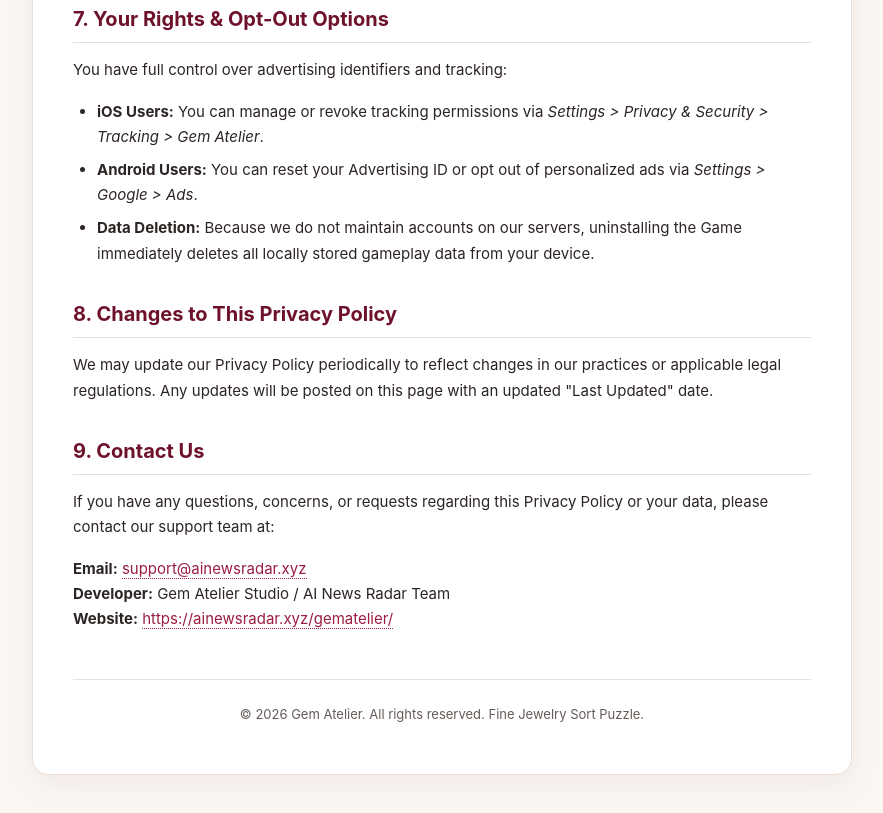
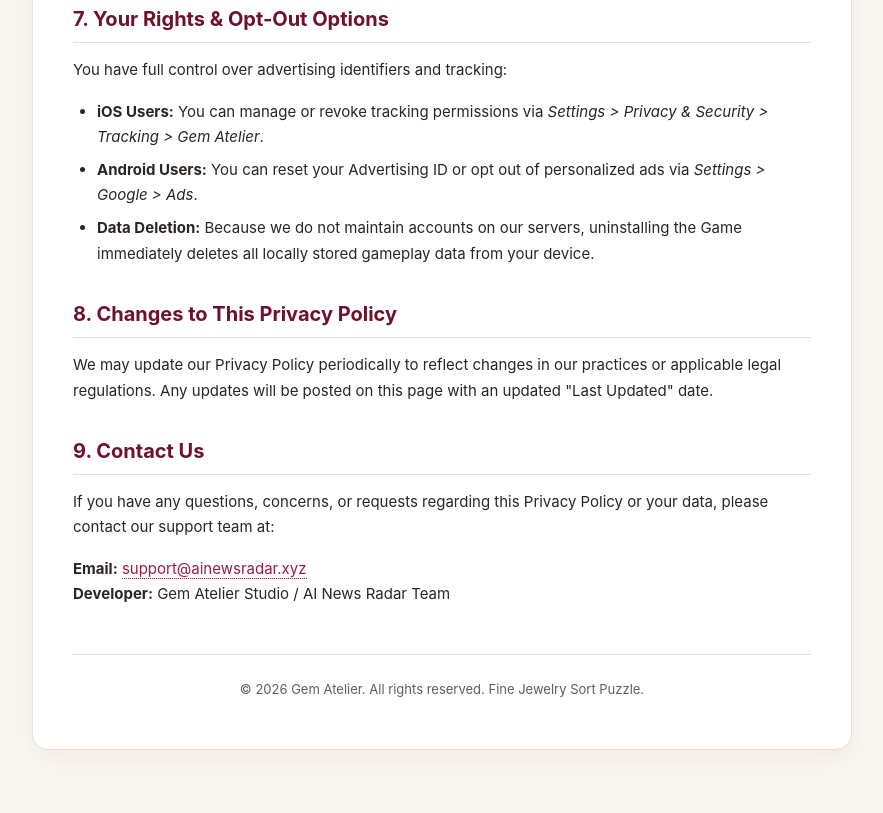
Before and after one commit to AInextday-ctrl/gematelier-privacy, a plain HTML site: page privacy.html in a window 1280 px wide. Shown: the part 2049-2862 px from the top of the page, without its empty margins (198-1081 px from the left). After the commit the page ends 2839 px from the top, so only its background shows below. Drawn offline with Linux system fonts and the light colour scheme.

Commit message:
Remove website URL from contact section as requested

```diff
--- a/privacy.html
+++ b/privacy.html
@@ -206,8 +206,7 @@
     </p>
     <p>
         <strong>Email:</strong> <a href="mailto:support@ainewsradar.xyz">support@ainewsradar.xyz</a><br>
-        <strong>Developer:</strong> Gem Atelier Studio / AI News Radar Team<br>
-        <strong>Website:</strong> <a href="https://ainewsradar.xyz/gematelier/">https://ainewsradar.xyz/gematelier/</a>
+        <strong>Developer:</strong> Gem Atelier Studio / AI News Radar Team
     </p>
 
     <div class="footer">
```
Also changed, not shown: terms.html (+1 -2 lines).
